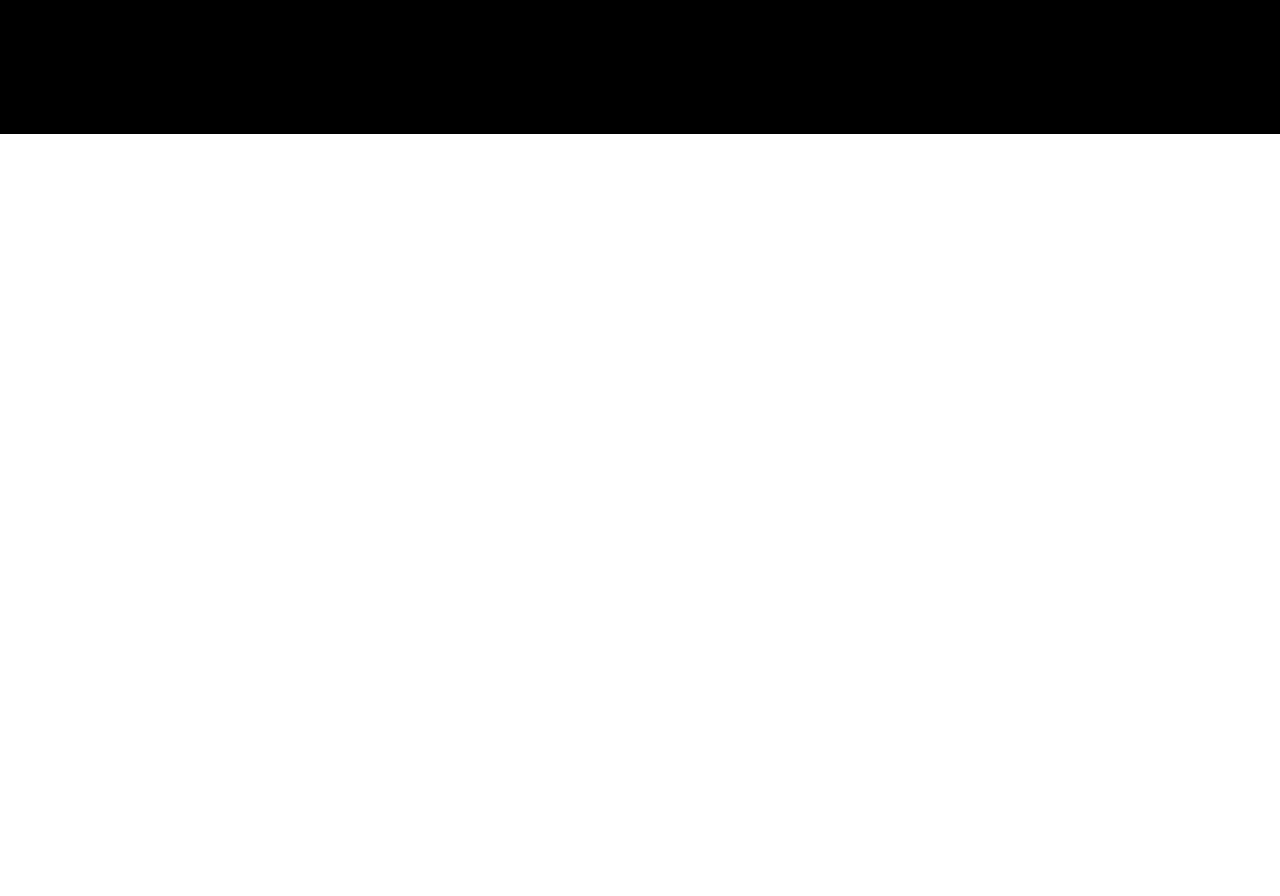
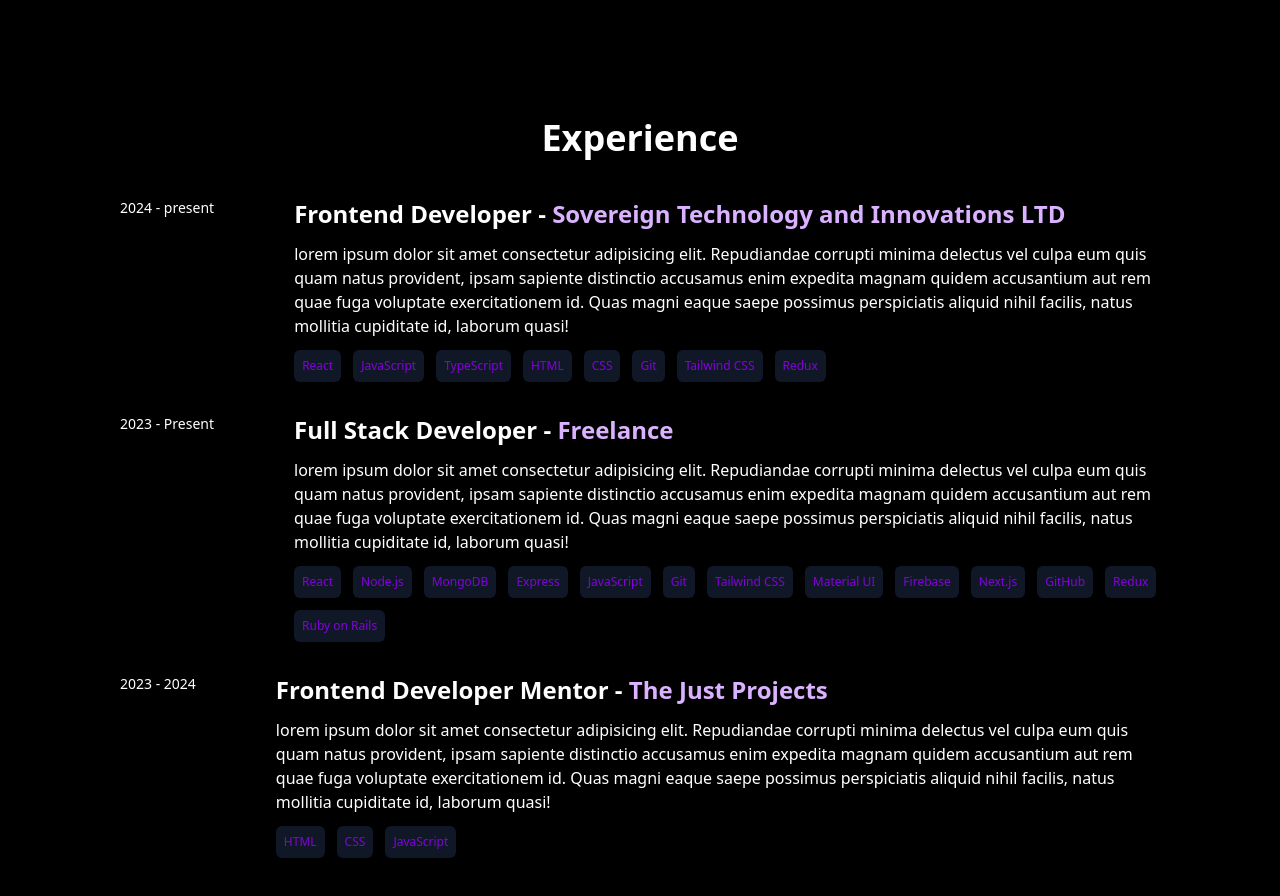
Before and after one commit to Wineshuga/portfolio2, a React (Vite) app: page / in a window 1280 px wide. Shown: the part 1137-2033 px from the top of the page. Before the commit the page ends 1271 px from the top, so only its background shows below. Built offline with nearby package versions, Linux system fonts and the light colour scheme.

Commit message:
Add experience section

```diff
--- a/src/App.tsx
+++ b/src/App.tsx
@@ -1,3 +1,4 @@
+import Experience from "./components/Experience";
 import Hero from "./components/Hero";
 import Navbar from "./components/Navbar";
 import Skills from "./components/Skills";
@@ -9,6 +10,7 @@
       <main className="bg-black p-4">
         <Hero />
         <Skills />
+        <Experience />
       </main>
     </>
   );
--- /dev/null
+++ b/src/components/Experience.tsx
@@ -0,0 +1,53 @@
+import data from "../data/experienceData.json";
+
+const Experience = () => {
+  return (
+    <section className="text-white">
+      <h3 className="md:text-4xl text-2xl my-10 text-center font-semibold">
+        Experience
+      </h3>
+      {data.map(
+        (
+          experience: {
+            company: string;
+            date: string;
+            description: string;
+            skills: string[];
+            position: string;
+          },
+          index: number
+        ) => (
+          <section
+            key={index}
+            className="flex md:flex-row flex-col justify-between items-start my-8 md:w-10/12 mx-auto md:gap-20"
+          >
+            <div>
+              <p className="text-sm text-nowrap mb-3 md:mb-0">
+                {experience.date}
+              </p>
+            </div>
+            <article className="">
+              <h3 className="text-2xl font-semibold mb-3">
+                {experience.position} -{" "}
+                <span className="text-purple-300">{experience.company}</span>
+              </h3>
+              <p className="mb-3">{experience.description}</p>
+              <ul className="flex gap-3 items-start flex-wrap">
+                {experience.skills.map((skill, index) => (
+                  <li
+                    key={index}
+                    className="text-xs text-purple-700 bg-gray-900 p-2 rounded-md"
+                  >
+                    {skill}
+                  </li>
+                ))}
+              </ul>
+            </article>
+          </section>
+        )
+      )}
+    </section>
+  );
+};
+
+export default Experience;
--- /dev/null
+++ b/src/data/experienceData.json
@@ -0,0 +1,53 @@
+[
+  {
+    "company": "Sovereign Technology and Innovations LTD",
+    "position": "Frontend Developer",
+    "date": "2024 - present",
+    "description":
+      "lorem ipsum dolor sit amet consectetur adipisicing elit. Repudiandae corrupti minima delectus vel culpa eum quis quam natus provident, ipsam sapiente distinctio accusamus enim expedita magnam quidem accusantium aut rem quae fuga voluptate exercitationem id. Quas magni eaque saepe possimus perspiciatis aliquid nihil facilis, natus mollitia cupiditate id, laborum quasi!",
+    "skills": [
+      "React",
+      "JavaScript",
+      "TypeScript",
+      "HTML",
+      "CSS",
+      "Git",
+      "Tailwind CSS",
+      "Redux"
+    ]
+  },
+  {
+    "company": "Freelance",
+    "position": "Full Stack Developer",
+    "date": "2023 - Present",
+    "description":
+      "lorem ipsum dolor sit amet consectetur adipisicing elit. Repudiandae corrupti minima delectus vel culpa eum quis quam natus provident, ipsam sapiente distinctio accusamus enim expedita magnam quidem accusantium aut rem quae fuga voluptate exercitationem id. Quas magni eaque saepe possimus perspiciatis aliquid nihil facilis, natus mollitia cupiditate id, laborum quasi!",
+    "skills": [
+      "React",
+      "Node.js",
+      "MongoDB",
+      "Express",
+      "JavaScript",
+      "Git",
+      "Tailwind CSS",
+      "Material UI",
+      "Firebase",
+      "Next.js",
+      "GitHub",
+      "Redux",
+      "Ruby on Rails"
+    ]
+  },
+  {
+    "company": "The Just Projects",
+    "position": "Frontend Developer Mentor",
+    "date": "2023 - 2024",
+    "description":
+      "lorem ipsum dolor sit amet consectetur adipisicing elit. Repudiandae corrupti minima delectus vel culpa eum quis quam natus provident, ipsam sapiente distinctio accusamus enim expedita magnam quidem accusantium aut rem quae fuga voluptate exercitationem id. Quas magni eaque saepe possimus perspiciatis aliquid nihil facilis, natus mollitia cupiditate id, laborum quasi!",
+    "skills": [
+      "HTML",
+      "CSS",
+      "JavaScript"
+    ]
+  }
+]
```
